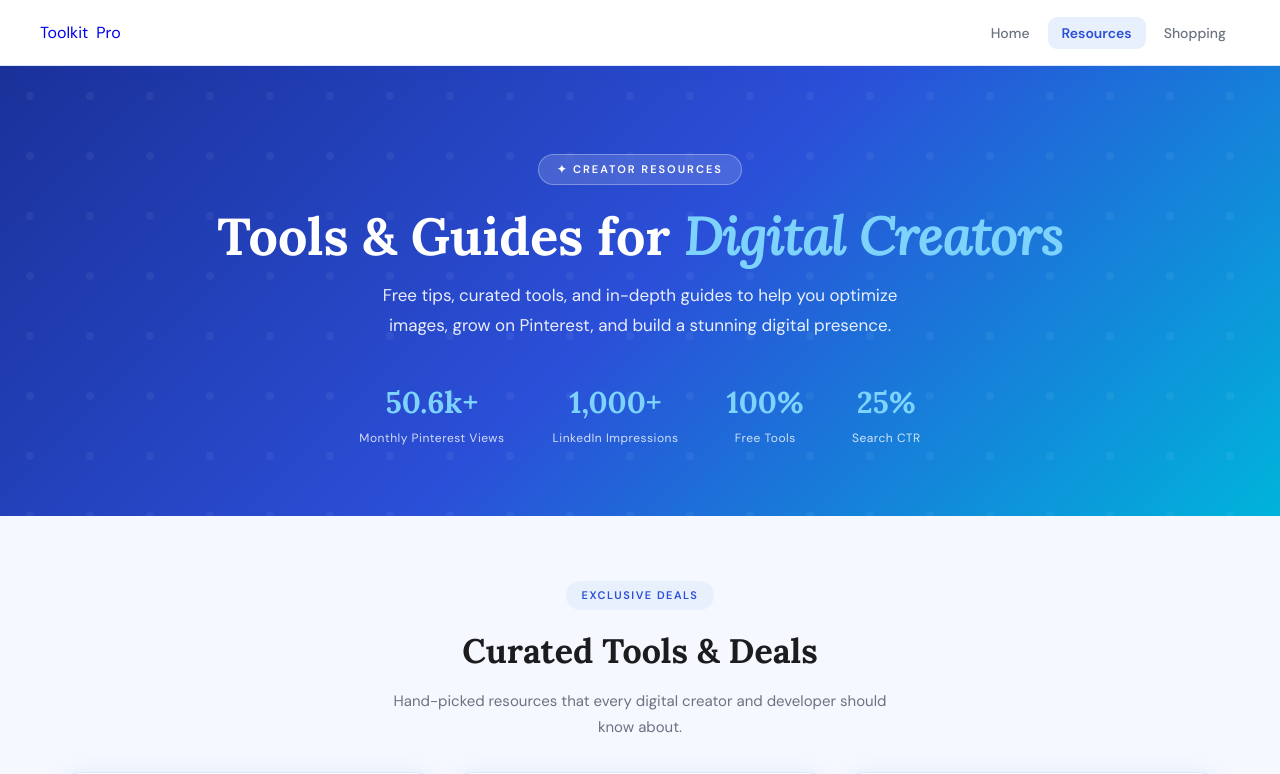
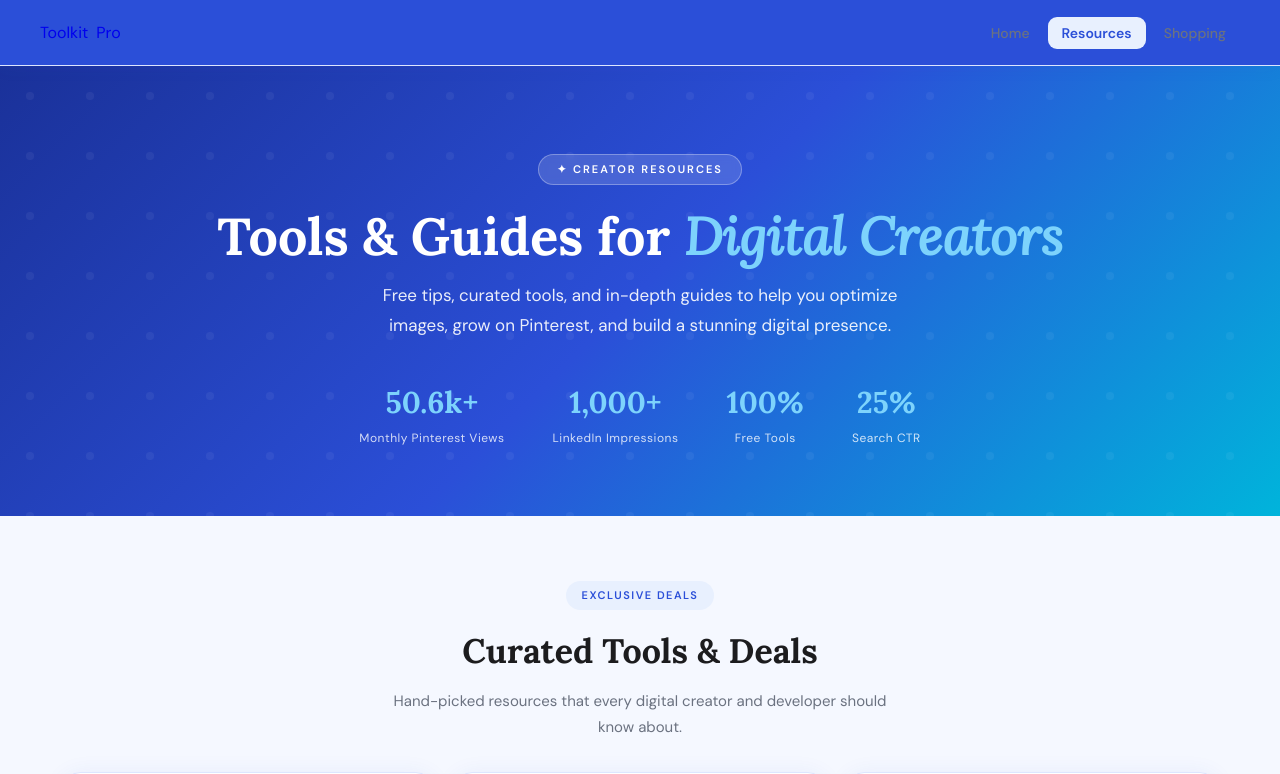
Before and after one commit to ShaheeraSadia/App-Tool, a plain HTML site: page Resources.html in a window 1280 px wide. Shown: the top 774 px of the page. Drawn offline with Linux system fonts and the light colour scheme.

Commit message:
Update Resources.html

```diff
--- a/Resources.html
+++ b/Resources.html
@@ -37,7 +37,7 @@
 
     /* NAV */
     nav {
-      background: var(--white); border-bottom: 1px solid #dde6ff;
+      background: var(--blue); border-bottom: 1px solid #dde6ff;
       padding: 0 40px; display: flex; align-items: center;
       justify-content: space-between; height: 66px;
       position: sticky; top: 0; z-index: 200;
```
